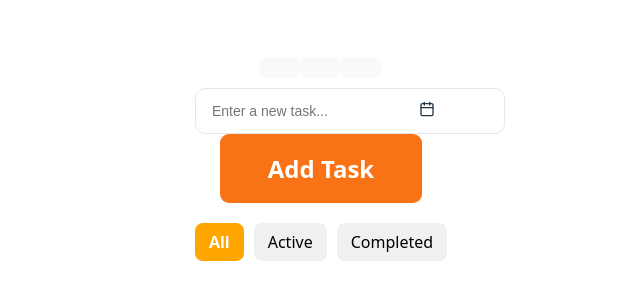
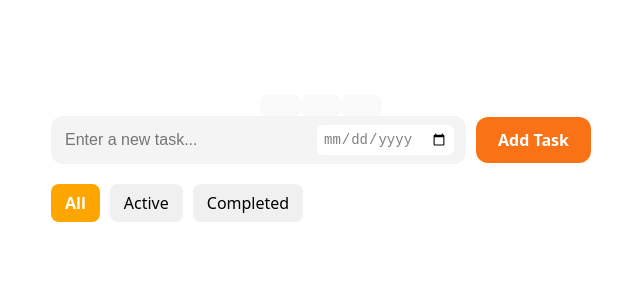
Before and after one commit to Amyholst1/grupprojekt, a React app in the folder frontend/: page / in a window 1280 px wide. Shown: the part 252-552 px from the top of the page, without its empty margins (319-959 px from the left). Built offline with nearby package versions, Linux system fonts and the light colour scheme; the HTML template or start-up script is replaced by a standard one.

Commit message:
Feature: added taskInput section

```diff
--- a/frontend/src/App.jsx
+++ b/frontend/src/App.jsx
@@ -1,17 +1,21 @@
 import './App.css'
 import { useState } from 'react'
 import Navbar from './components/navbar'
-import AddTask from './components/AddTask'
 import Filter from './components/Filter/Filter'
-import TaskInput from './components/TaskInput'
+import TaskInput from './components/TaskInput/TaskInput'
 
 function App() {
   const [selectedFilter, setSelectedFilter] = useState("All")
+   const [tasks, setTasks] = useState([])
+
+  function handleAddTask(newTask) {
+    setTasks((prevTasks) => [...prevTasks, newTask])
+  }
+
   return (
     <>
       <Navbar />
-      <TaskInput />
-      <AddTask />
+      <TaskInput onAddTask={handleAddTask} />
       <Filter
       selectedFilter={selectedFilter}
       setSelectedFilter={setSelectedFilter}
--- a/frontend/src/components/TaskInput.jsx
+++ /dev/null
@@ -1,56 +0,0 @@
-import { FiCalendar } from "react-icons/fi";
-
-function TaskInput({ value, onChange, onAdd }) {
-
-  const containerStyle = {
-    display: "flex",
-    alignItems: "center",
-    gap: "12px",
-    marginTop: "10px"
-  };
-
-  const inputWrapper = {
-    position: "relative",
-    flex: 1
-  };
-
-  const inputStyle = {
-    width: "100%",
-    padding: "14px 40px 14px 16px",
-    borderRadius: "10px",
-    border: "1px solid #E5E7EB",
-    fontSize: "14px",
-    outline: "none"
-  };
-
-  const iconStyle = {
-    position: "absolute",
-    right: "12px",
-    top: "50%",
-    transform: "translateY(-50%)",
-    cursor: "pointer"
-  };
-
-  return (
-    <div style={containerStyle}>
-
-      <div style={inputWrapper}>
-        <input
-          type="text"
-          placeholder="Enter a new task..."
-          value={value}
-          onChange={onChange}
-          style={inputStyle}
-        />
-
-        <span style={iconStyle}>
-        <FiCalendar className="calendar-icon" /></span>
-
-
-      </div>
-
-    </div>
-  );
-}
-
-export default TaskInput;
--- a/frontend/src/components/AddTask.jsx
+++ b/frontend/src/components/TaskInput/AddTask.jsx
@@ -4,10 +4,10 @@ function AddTask({ text = "Add Task", onClick }) {
     backgroundColor: "#F97316",
     color: "#FFFFFF",
     border: "none",
-    padding: "18px 48px",
-    fontSize: "24px",
+    padding: "12px 22px",
+    fontSize: "16px",
     fontWeight: "600",
-    borderRadius: "9px",
+    borderRadius: "12px",
     cursor: "pointer",
   };
 
--- /dev/null
+++ b/frontend/src/components/TaskInput/DateInput.css
@@ -0,0 +1,11 @@
+.date-input {
+  background: #ffffff;
+  color: gray;
+  border-radius: 6px;
+  border: none;
+  outline: none;
+  font-size: 14px;
+  padding: 6px;
+  cursor: pointer;
+
+}
--- /dev/null
+++ b/frontend/src/components/TaskInput/DateInput.jsx
@@ -0,0 +1,14 @@
+import "./DateInput.css";
+
+function DateInput({ date, setDate }) {
+  return (
+    <input
+      type="date"
+      value={date}
+      onChange={(e) => setDate(e.target.value)}
+      className="date-input"
+    />
+  );
+}
+
+export default DateInput;
--- /dev/null
+++ b/frontend/src/components/TaskInput/TaskInput.css
@@ -0,0 +1,28 @@
+.task-input-container {
+  display: flex;
+  align-items: center;
+  gap: 10px;
+}
+
+/* Input + date icon container */
+.task-field {
+  display: flex;
+  align-items: center;
+  background: #f4f4f4;
+  border-radius: 12px;
+  padding: 0 12px;
+  height: 48px;
+}
+
+/* Text input */
+.task-text-input {
+  border: none;
+  outline: none;
+  background: transparent;
+  width: 250px;
+  font-size: 16px;
+}
+
+.add-task-btn:hover {
+  opacity: 0.9;
+}
--- /dev/null
+++ b/frontend/src/components/TaskInput/TaskInput.jsx
@@ -0,0 +1,71 @@
+import { useState } from "react";
+import AddTask from "./AddTask";
+import DateInput from "./DateInput";
+import "./TaskInput.css";
+
+function TaskInput({ onAddTask }) {
+  const [task, setTask] = useState("");
+  const [date, setDate] = useState("");
+
+  async function handleAddTask() {
+    if (!task.trim()) {
+      alert("Please enter a task");
+      return;
+    }
+
+    const newTask = {
+      title: task,
+      completed: false,
+      date: date
+    };
+
+    try {
+      console.log("Sending task:", newTask);
+
+    const response = await fetch("http://localhost:3002/addTodo", {
+      method: "POST",
+      headers: {
+        "Content-Type": "application/json",
+      },
+      body: JSON.stringify(newTask),
+    });
+
+ // Check if the response is successful
+    if (!response.ok) {
+  throw new Error("Failed to add task");
+}
+
+    const data = await response.json();
+    console.log("Server response:", data);
+
+    if (onAddTask) {
+      onAddTask(data);
+    }
+
+    setTask("");
+    setDate("");
+  }catch (error) {
+    console.error("Error adding task:", error);
+  }
+}
+
+  return (
+    <div className="task-input-container">
+     <div className="task-field">
+      <input
+        type="text"
+        placeholder="Enter a new task..."
+        value={task}
+        onChange={(e) => setTask(e.target.value)}
+        className="task-text-input"
+      />
+
+      <DateInput date={date} setDate={setDate} />
+      </div>
+
+      <AddTask onClick={handleAddTask} />
+    </div>
+  );
+}
+
+export default TaskInput;
```
Also changed, not shown: 2 other files (tests, documents, lock files or other folders).
